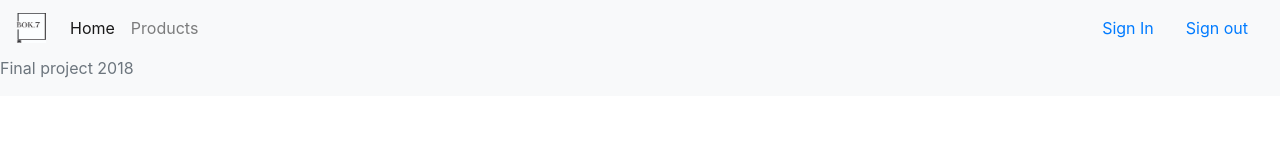
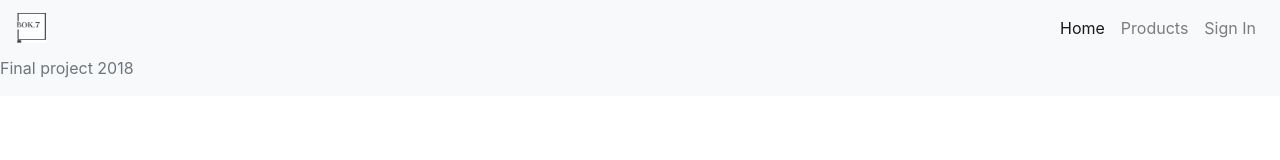
Before and after one commit to trangngn/wnm617, a plain HTML site: page nav.html in a window 1280 px wide. Drawn offline with nearby package versions, Linux system fonts and the light colour scheme.

Commit message:
Update nav.html
moved the home and products to the top right side

```diff
--- a/nav.html
+++ b/nav.html
@@ -21,20 +21,18 @@
     <span class="navbar-toggler-icon"></span>
   </button>
 
-  <div class="collapse navbar-collapse" id="navbarTogglerDemo02">
-    <ul class="navbar-nav mr-auto mt-2 mt-lg-0 justify-content-end">
+  <div class="collapse navbar-collapse justify-content-end" id="navbarTogglerDemo02">
+    <ul class="navbar-nav">
       <li class="nav-item active">
         <a class="nav-link" href="home.html">Home <span class="sr-only">(current)</span></a>
       </li>
       <li class="nav-item">
         <a class="nav-link" href="detail.html">Products</a>
       </li>
+      <li class="nav-item">
+        <a class="nav-link" href="sign-in.html">Sign In</a>
+      </li>
     </ul>
-
-
-    <div class="nav-link"><a href="sign-in.html">Sign In</a></div>
-    <div class="nav-link"><a href="sign-out.html">Sign out</a></div>
-  </div>
 </nav>
 <main>
 
```
